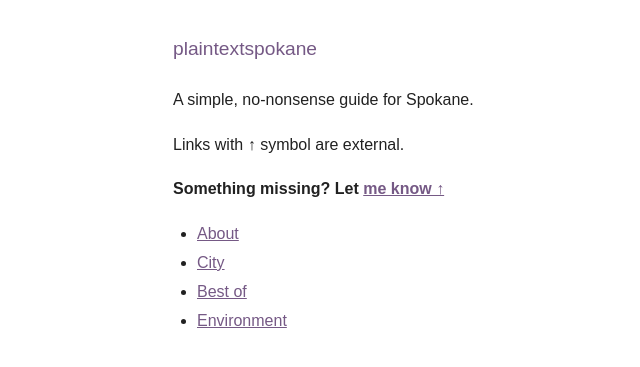
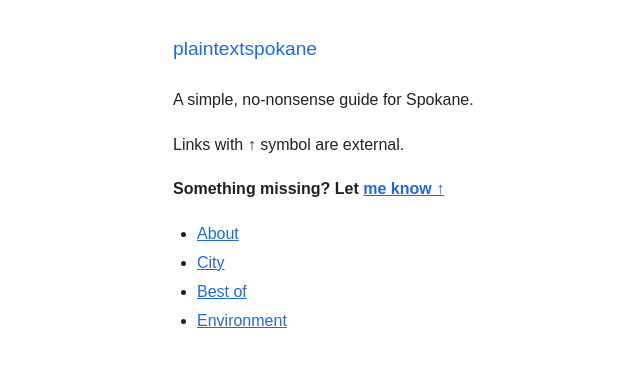
Before and after one commit to plaintextspokane/plaintextspokane.github.io, a Jekyll site: the page built from index.md, in a window 1280 px wide. Shown: the top 367 px of the page, without its empty margins (117-757 px from the left). Built offline with Jekyll 4.4.1, drawn with Linux system fonts in a browser that asks for light colours; our own code applies the rules of GitHub Pages for plain Markdown files.

Commit message:
Changing colors

```diff
--- a/assets/style.css
+++ b/assets/style.css
@@ -15,16 +15,16 @@ main {
 nav a {
   margin-right: 1rem;
   text-decoration: none;
-  color: #755985;
+  color: #1D6BE0;
 }
 /* unvisited link */
 a:link {
-  color: #755985;
+  color: #1D6BE0;
 }
 
 /* visited link */
 a:visited {
-  color: #755985;
+  color: #1D6BE0;
 }
 
 nav {
@@ -41,7 +41,7 @@ ul {
 
 .breadcrumbs a {
   text-decoration: none;
-  color: #755985;
+  color: #1D6BE0;
 }
 
 .breadcrumbs span {
```
